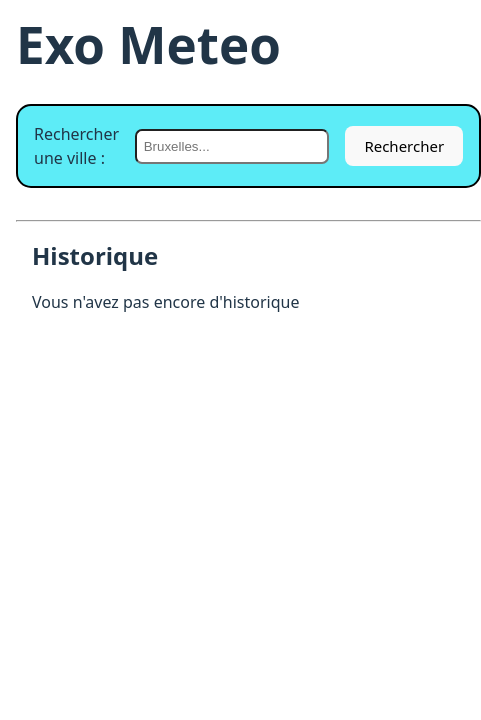
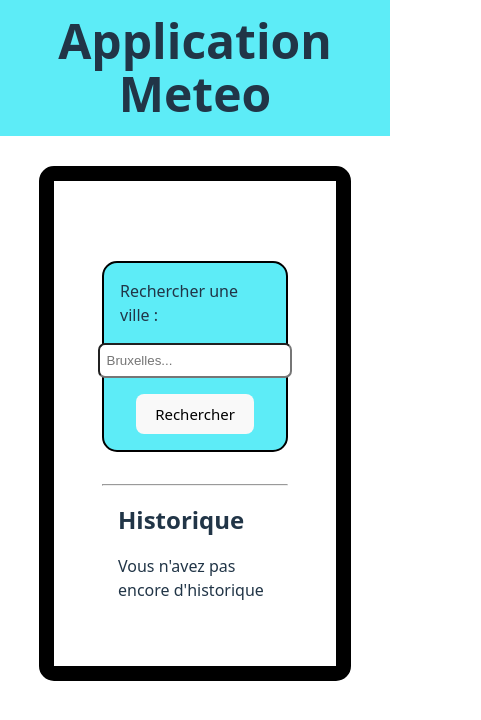
Before and after one commit to Davit-Ners/Weather-App, a React (Vite) app: page / in a window 390 px wide. Shown: the top 720 px of the page, 481 px wide, since content can reach past the window. Built offline with nearby package versions, Linux system fonts and the light colour scheme; no server answers.

Commit message:
CSS Responsive

```diff
--- a/src/App.jsx
+++ b/src/App.jsx
@@ -6,7 +6,9 @@ function App() {
 
   return (
     <>
-      <h1>Exo Meteo</h1>
+      <header>
+        <h1>Application Meteo</h1>
+      </header>
       <WeatherDisplay />
     </>
   )
--- a/src/components/history/history.jsx
+++ b/src/components/history/history.jsx
@@ -6,7 +6,7 @@ export default function History({ history = {} }) {
         <div className={style['list-elem']}>
             <p>{history.city}, {history.temp} : {history.desc}</p>
             <img src={history.iconLink} alt="Icon de la meteo" />
-            <img src={history.flagLink} alt="Drapeau" />
+            <img src={history.codeLink} alt="Drapeau" />
         </div>
     );
 };
--- a/src/components/searchBar/search-bar.module.css
+++ b/src/components/searchBar/search-bar.module.css
@@ -29,3 +29,9 @@
     margin-bottom: 2em;
     margin-top: 2em;
 }
+
+@media only screen and (max-width: 747px) {
+    .search-bar {
+        flex-direction: column;
+    }
+}
--- a/src/components/weatherDisplay/weather.module.css
+++ b/src/components/weatherDisplay/weather.module.css
@@ -8,8 +8,27 @@
 .response {
     display: flex;
     flex-direction: column;
+    align-items: flex-start;
+    gap: 0.5em;
+    margin-bottom: 1em;
 
     img {
         width: 50px;
     }
 }
+
+.weather-container {
+    width: 40%;
+    padding: 3em;
+
+    margin: auto;
+
+    border: 15px solid black;
+    border-radius: 15px;
+}
+
+@media only screen and (max-width: 1415px) {
+    .weather-container {
+        width: 80%;
+    }
+}
--- a/src/components/weatherDisplay/weatherDisplay.jsx
+++ b/src/components/weatherDisplay/weatherDisplay.jsx
@@ -42,20 +42,22 @@ export default function WeatherDisplay() {
         setDesc(desc);
         setCity(city);
         setIconLink(iconLink);
-        setLastId(id => id + 1);
-        const id = lastId + 1;
         const flagLink = `https://flagsapi.com/${code}/shiny/64.png`;
         setCodeLink(flagLink);
+    };
 
-        setHistory(tab => [{ id, temp, desc, city, iconLink, flagLink }, ...tab]);
-    };
+    const onFavoritClick = () => {
+        console.log(codeLink);
+        setLastId(id => id + 1);
+        setHistory(tab => [{ id: lastId + 1, temp, desc, city, iconLink, codeLink }, ...tab]);
+    }
 
     const handleLocation = (temp, desc, name) => {
         setOwnCity({ temp, desc, name });
     };
 
     return (
-        <div className="weather-container">
+        <div className={style['weather-container']}>
             <div>
                 <WeatherRequester lat={location.latitude} lon={location.longitude} setOwnData={handleLocation}/>
                 {ownCity.name && <p>{ownCity.name}, il fait actuellement {ownCity.temp}° chez vous</p>}
@@ -68,6 +70,7 @@ export default function WeatherDisplay() {
                 <img src={codeLink} alt="" />
                 <p>Il fait {temp}° à {city}.</p>
                 <p>Description : {desc}</p>
+                <button onClick={onFavoritClick}>Ajouter aux favoris</button>
             </div>}
 
             <hr />
--- a/src/index.css
+++ b/src/index.css
@@ -11,6 +11,15 @@
   text-rendering: optimizeLegibility;
   -webkit-font-smoothing: antialiased;
   -moz-osx-font-smoothing: grayscale;
+}
+
+header {
+  margin-bottom: 2em;
+  text-align: center;
+  padding: 1em;
+  background-color: #5decf7;
+  width: 100%;
+  font-size: 15px;
 }
 
 * {
@@ -30,9 +39,6 @@ a:hover {
 
 body {
   margin: 0;
-  padding: 1em;
-  display: flex;
-  /* place-items: center; */
   min-width: 320px;
   min-height: 100vh;
 }
```
